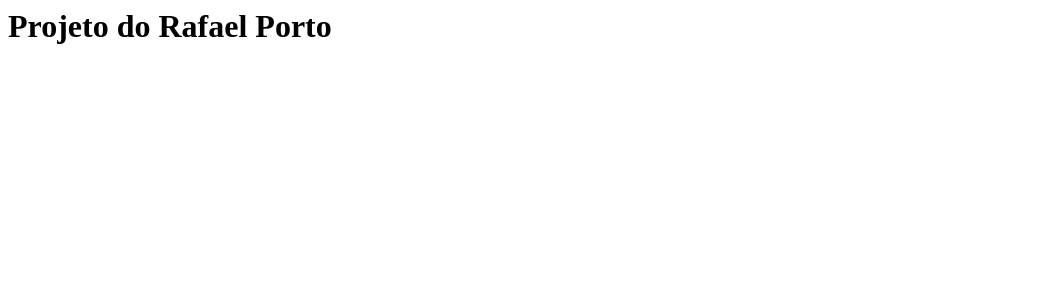
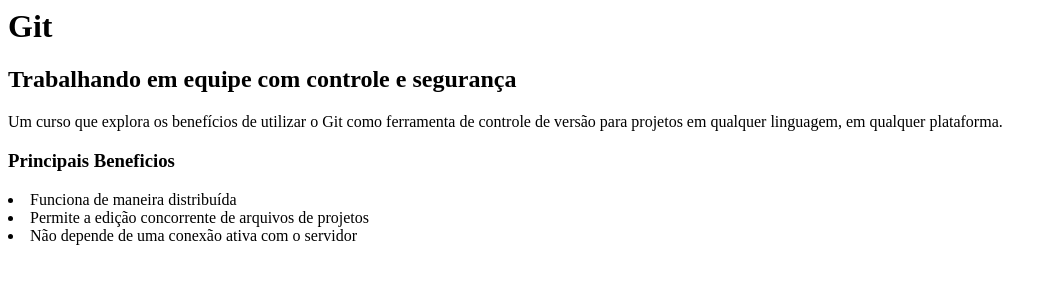
Before and after one commit to Rafapmaximo/curso-git, a plain HTML site: page index.html in a window 1280 px wide. Shown: the whole page, without its empty margins (0-1057 px from the left). Drawn offline with Linux system fonts and the light colour scheme.

Commit message:
Conteúdo da página index.html

```diff
--- a/index.html
+++ b/index.html
@@ -2,6 +2,16 @@
 	<head>
 	</head>
 	<body>
-		<h1>Projeto do Rafael Porto</h1>
+		<h1>Git</h1>
+		<h2>Trabalhando em equipe com controle e segurança</h2>
+
+        <p>Um curso que explora os benefícios de utilizar o Git como ferramenta de controle de versão para projetos em qualquer linguagem, em qualquer plataforma.</p>
+
+		<h3>Principais Beneficios</h3
+		<ul>
+			<li>Funciona de maneira distribuída</li>
+			<li>Permite a edição concorrente de arquivos de projetos</li>
+			<li>Não depende de uma conexão ativa com o servidor</li>
+		</ul>
 	</body>
 </html>
```
